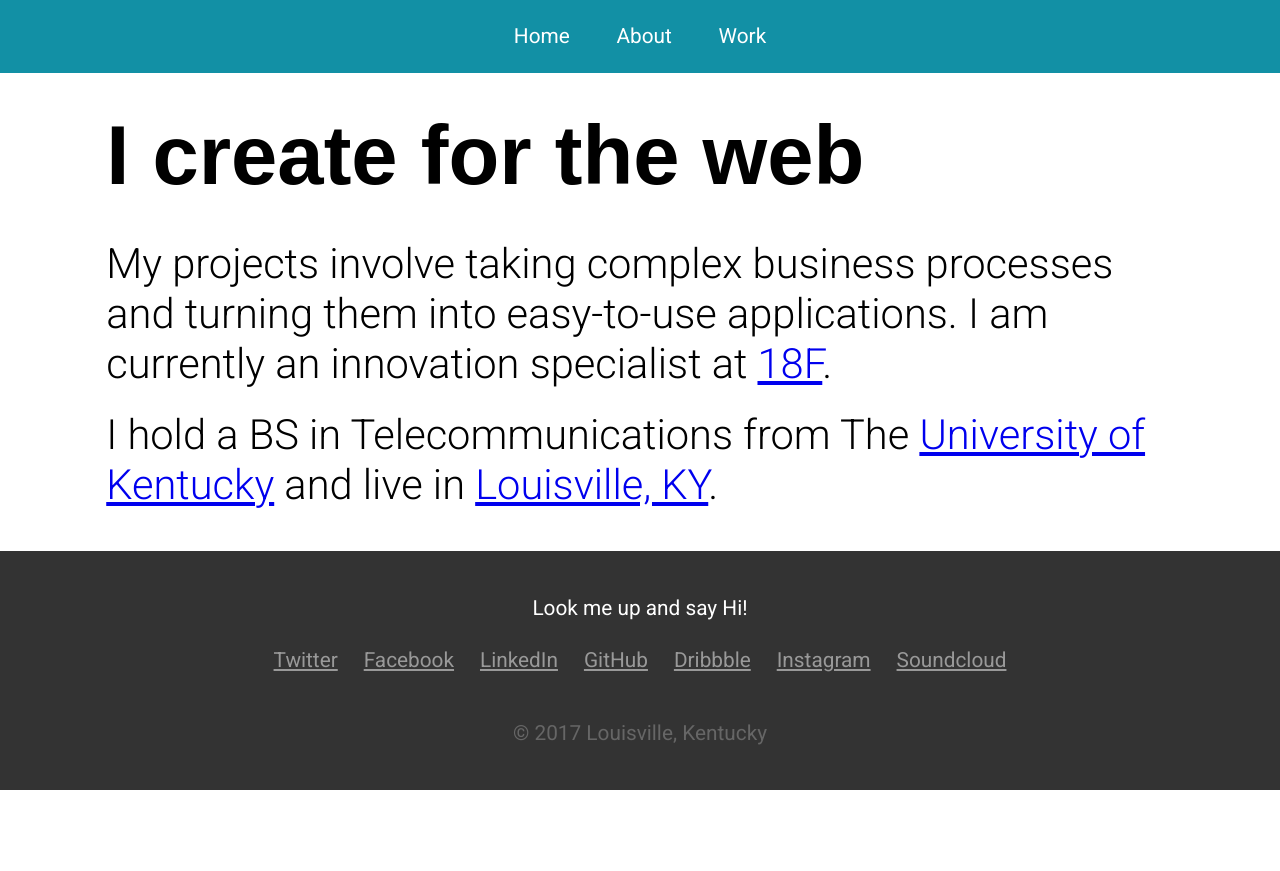
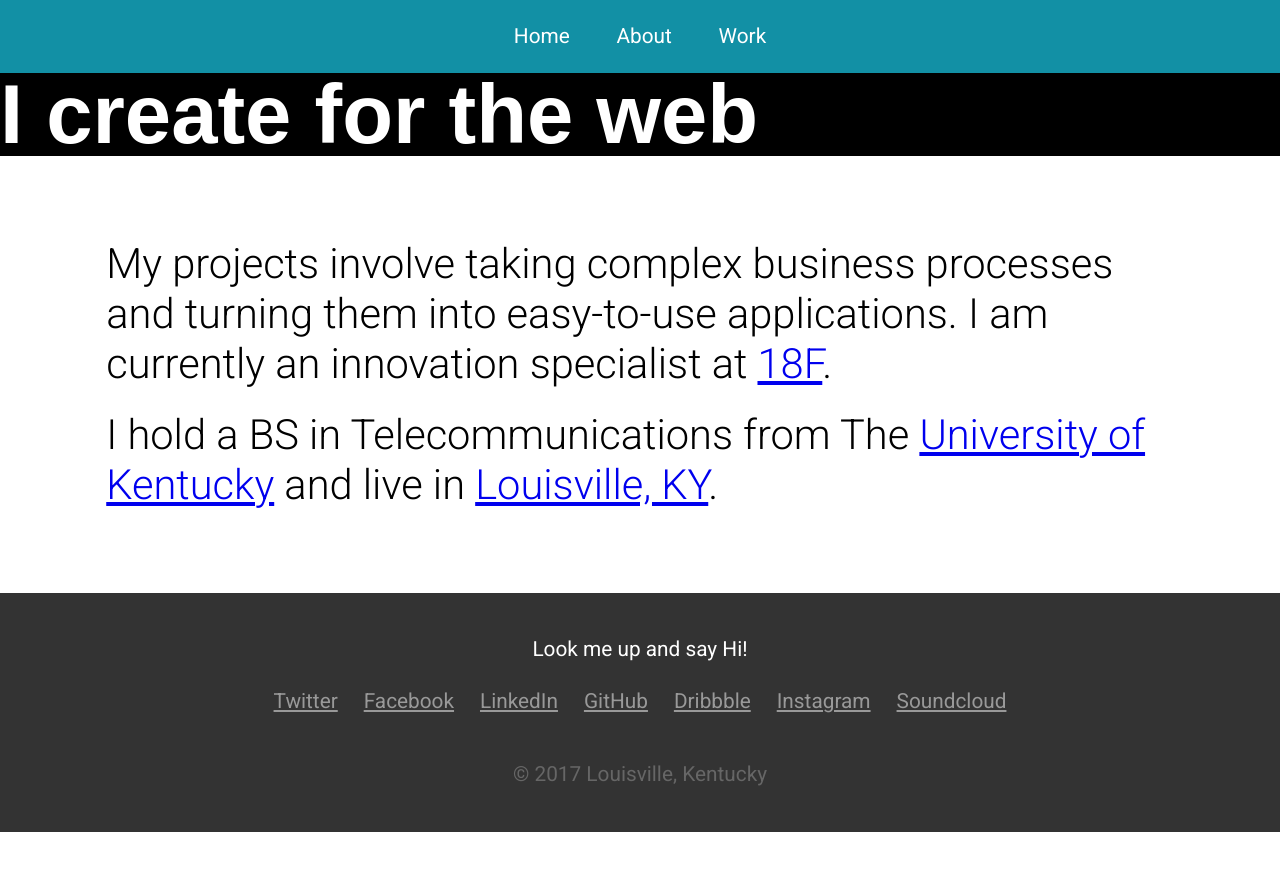
Before and after one commit to line47/line47.github.io, a Jekyll site: the page built from index.html, in a window 1280 px wide. Shown: the top 871 px of the page. Built offline with Jekyll 4.4.1, drawn with Linux system fonts in a browser that asks for light colours.

Commit message:
header updates

```diff
--- a/_layouts/default.html
+++ b/_layouts/default.html
@@ -4,6 +4,9 @@
 
     <body class="layout-default">
         {% include top-nav.html %}
+        <div class="page-header">
+            <h1 class="page-title">{{ page.title }}</h1>
+        </div>
         <div class="content-container">
             <div class="main-content">
                 {{ content }}
--- a/_layouts/resume.html
+++ b/_layouts/resume.html
@@ -4,7 +4,7 @@
 
     <body class="layout-resume">
         {% include top-nav.html %}
-<div class="content-container">
+        <div class="page-header">
             <h1 class="page-title">{{ page.title }}</h1>
         </div>
         <div class="content-container">
--- a/_sass/base.scss
+++ b/_sass/base.scss
@@ -3,6 +3,7 @@ $topnav-bg: #1290a5;
 $footer-bg: #333;
 
 $color-lightgrey: #efefef;
+$color-trueblack: #000;
 
 $text-light: #fff;
 $text-muted: #999;
@@ -15,6 +16,8 @@ $grid-3: 1.5rem;
 $grid-4: 2rem;
 $grid-5: 3rem;
 $grid-6: 4rem;
+
+$line-height-normal: 1.3rem;
 
 @import url('https://fonts.googleapis.com/css?family=Roboto:300,400');
 
@@ -100,6 +103,8 @@ li {
 }
 
 .page-title {
+  background: $color-trueblack;
+  color: $text-light;
   margin-bottom: $grid-4;
 }
 
@@ -117,15 +122,15 @@ li {
   margin: 0;
   padding: 0;
 
+  .project-item {
+    flex: 0 0 40%;
+    margin: 0 0 $grid-6;
+  }
+
   @media (max-width: 600px) {
     .project-item {
       flex: 0 0 100%;
     }
-  }
-
-  .project-item {
-    flex: 0 0 40%;
-    margin: 0 0 $grid-6;
   }
 
   .project-name {
@@ -145,6 +150,7 @@ li {
 
   .project-responsibilities {
     display: block;
+    line-height: 1.3rem;
   }
 
 }
@@ -186,7 +192,7 @@ li {
 .layout-default {
 
   .main-content {
-    margin: $grid-4 0;
+    margin: $grid-6 0;
     }
   }
 
--- a/index.html
+++ b/index.html
@@ -2,8 +2,6 @@
 layout: default
 title: I create for the web
 ---
-
-<h1 class="page-title">{{ page.title }}</h1>
 
 <p class="lead">
     My projects involve taking complex business processes and turning them into easy-to-use applications. I am currently an innovation specialist at <a href="https://18f.gsa.gov">18F</a>.
```
Lines whose indentation alone changed are shown as unchanged.
